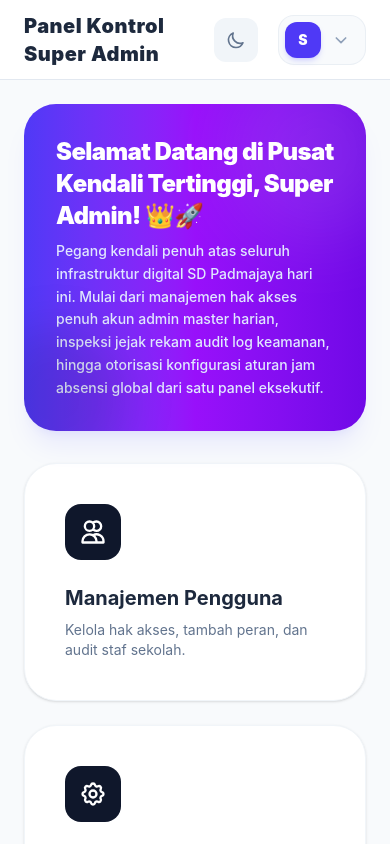
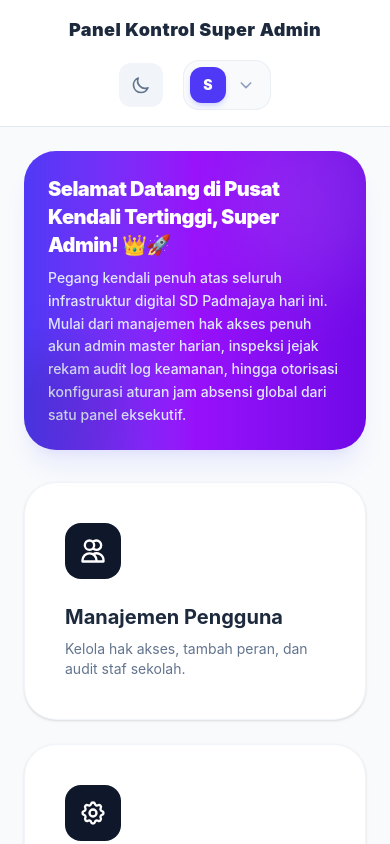
Before and after one commit to reynaldichandra7/sd_padmajaya_palembang, a React (Vite) app: page /super-admin in a window 390 px wide. Built offline with nearby package versions, Linux system fonts and the light colour scheme.

Commit message:
fix header responsif mobile

```diff
--- a/src/components/SuperAdminLayout.jsx
+++ b/src/components/SuperAdminLayout.jsx
@@ -237,9 +237,9 @@ export default function SuperAdminLayout() {
       </aside>
 
       <div className="flex-1 flex flex-col overflow-hidden">
-        <header className="h-20 border-b flex items-center justify-between px-6 lg:px-8 bg-white dark:bg-[#1E293B] border-slate-200 dark:border-slate-800/80 transition-colors duration-300 z-10">
+        <header className="min-h-[5rem] py-4 md:py-0 md:h-20 border-b flex flex-col md:flex-row items-center justify-between gap-4 md:gap-0 px-6 lg:px-8 bg-white dark:bg-[#1E293B] border-slate-200 dark:border-slate-800/80 transition-colors duration-300 z-10">
           <div>
-            <h1 className="text-slate-800 dark:text-white font-black text-xl tracking-wide">
+            <h1 className="text-slate-800 dark:text-white font-black text-lg md:text-xl tracking-wide text-center md:text-left">
               {getHeaderTitle()}
             </h1>
           </div>
--- a/src/pages/DashboardSuperAdmin.jsx
+++ b/src/pages/DashboardSuperAdmin.jsx
@@ -475,10 +475,10 @@ export default function DashboardSuperAdmin() {
     <div className="w-full">
       {view === "dashboard" && (
         <div className="w-full animate-in fade-in duration-500">
-          <div className="mb-8 p-8 rounded-[32px] bg-gradient-to-r from-indigo-600 via-purple-600 to-violet-700 text-white shadow-xl shadow-indigo-500/10 relative overflow-hidden flex flex-col justify-center text-left">
+          <div className="mb-8 p-6 md:p-8 rounded-[32px] bg-gradient-to-r from-indigo-600 via-purple-600 to-violet-700 text-white shadow-xl shadow-indigo-500/10 relative overflow-hidden flex flex-col justify-center text-left md:text-left text-center">
             <div className="absolute -right-10 -top-10 w-44 h-44 bg-white/10 rounded-full blur-2xl"></div>
             <div className="absolute -left-10 -bottom-10 w-36 h-36 bg-black/10 rounded-full blur-xl"></div>
-            <h2 className="text-2xl md:text-3xl font-black tracking-tight flex items-center gap-2">
+            <h2 className="text-xl md:text-3xl font-black tracking-tight flex items-center justify-center md:justify-start gap-2">
               Selamat Datang di Pusat Kendali Tertinggi, Super Admin! 👑🚀
             </h2>
             <p className="mt-2 text-sm md:text-base text-indigo-100 font-medium max-w-4xl leading-relaxed">
```
